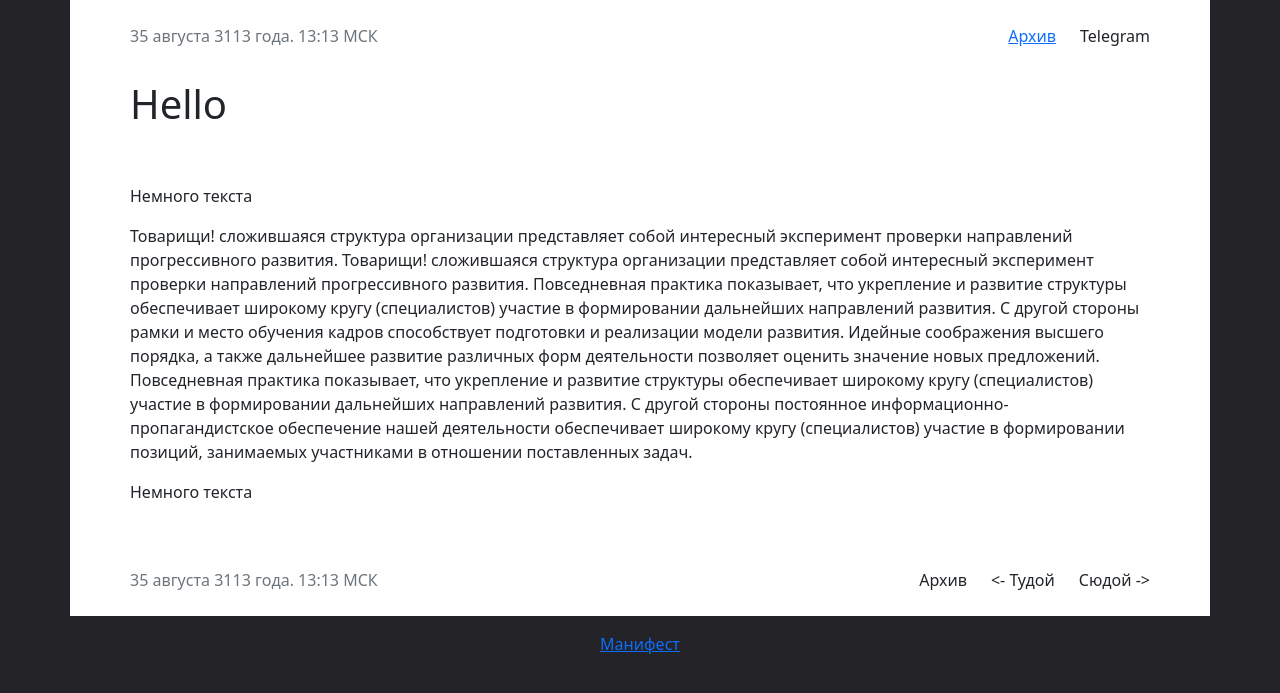
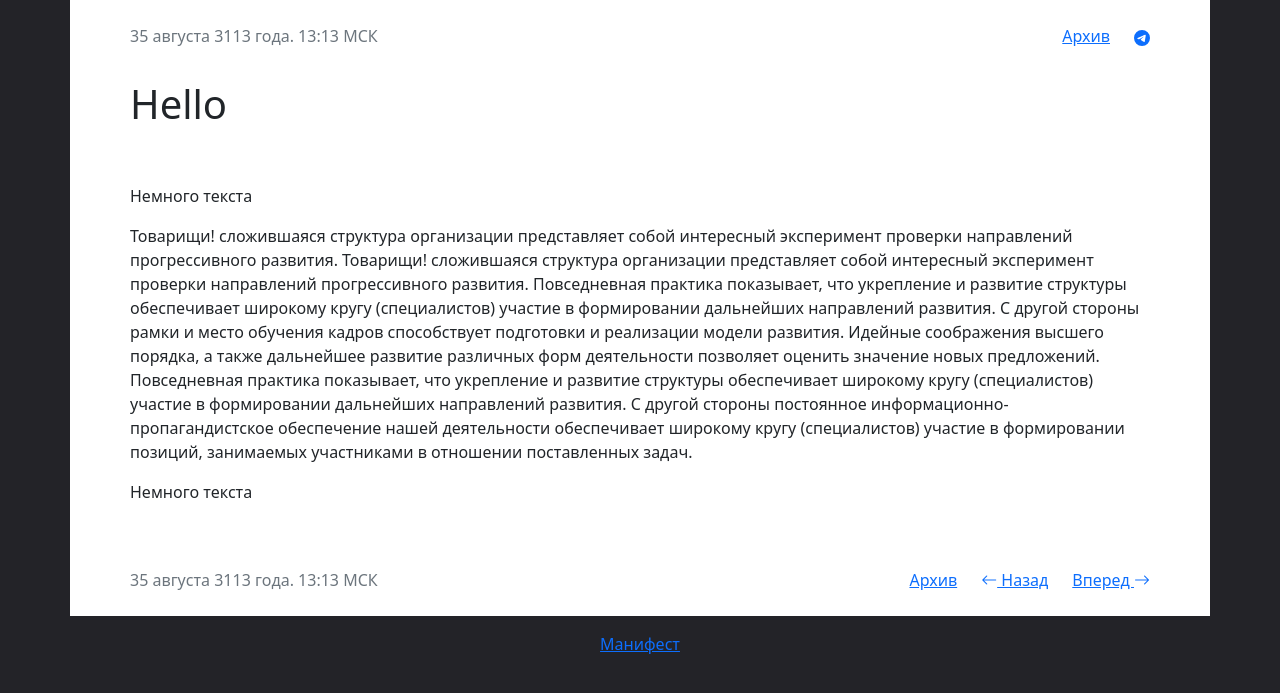
Before and after one commit to milssky/justfound_ru, a Django app: page / in a window 1280 px wide. Shown: the top 693 px of the page. Run offline with Django 4.2, Linux system fonts and the light colour scheme; some libraries are stand-ins or nearby versions.

Commit message:
Добавлены иконки и навигация

```diff
--- a/templates/base.html
+++ b/templates/base.html
@@ -6,6 +6,7 @@
     <meta name="viewport" content="width=device-width, initial-scale=1">
     <link href="{% static "css/bootstrap.min.css" %}" rel="stylesheet">
     <link href="{% static "css/overrided_styles.css" %}" rel="stylesheet">
+    <link rel="stylesheet" href="https://cdn.jsdelivr.net/npm/bootstrap-icons@1.9.1/font/bootstrap-icons.css">
     <title>{% block title %}{% endblock %}</title>
 </head>
 <body>
@@ -17,7 +18,13 @@
                     <nav class="page_nav col-auto">
                         <div class="row  text-center">
                             <div class="page_nav__archive col-auto"><a href="">Архив</a></div>
-                            <div class="page_nav__tg col-auto">Telegram</div>
+                            <div class="page_nav__tg col-auto">
+                                <a href="https://t.me/justfound_ru" target="_blank">
+                                    <svg xmlns="http://www.w3.org/2000/svg" width="16" height="16" fill="currentColor" class="bi bi-telegram" viewBox="0 0 16 16">
+  <path d="M16 8A8 8 0 1 1 0 8a8 8 0 0 1 16 0zM8.287 5.906c-.778.324-2.334.994-4.666 2.01-.378.15-.577.298-.595.442-.03.243.275.339.69.47l.175.055c.408.133.958.288 1.243.294.26.006.549-.1.868-.32 2.179-1.471 3.304-2.214 3.374-2.23.05-.012.12-.026.166.016.047.041.042.12.037.141-.03.129-1.227 1.241-1.846 1.817-.193.18-.33.307-.358.336a8.154 8.154 0 0 1-.188.186c-.38.366-.664.64.015 1.088.327.216.589.393.85.571.284.194.568.387.936.629.093.06.183.125.27.187.331.236.63.448.997.414.214-.02.435-.22.547-.82.265-1.417.786-4.486.906-5.751a1.426 1.426 0 0 0-.013-.315.337.337 0 0 0-.114-.217.526.526 0 0 0-.31-.093c-.3.005-.763.166-2.984 1.09z"/>
+</svg>
+                                </a>
+                            </div>
                         </div>
                     </nav>
                 </div>
@@ -33,9 +40,13 @@
                     <div class="page_date col-auto me-auto text-secondary">35 августа 3113 года. 13:13 МСК</div>
                     <nav class="page_nav col-auto offset-md-4">
                         <div class="row text-center">
-                            <div class="page_nav__archive col-auto">Архив</div>
-                            <div class="page__prev col-auto"><- Тудой</div>
-                            <div class="page__next col-auto">Сюдой -></div>
+                            <div class="page_nav__archive col-auto"><a href="">Архив</a></div>
+                            <div class="page__prev col-auto">
+                                <a href=""><i class="bi bi-arrow-left"></i> Назад</a>
+                            </div>
+                            <div class="page__next col-auto">
+                                <a href="">Вперед <i class="bi bi-arrow-right"></i></a>
+                            </div>
                         </div>
                     </nav>
                 </div>
```
